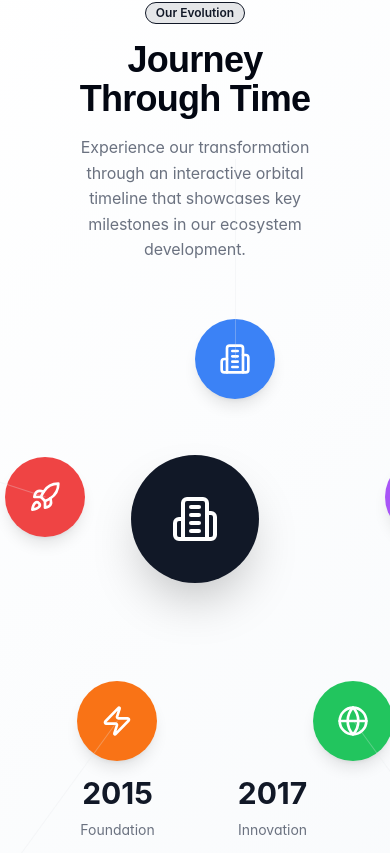
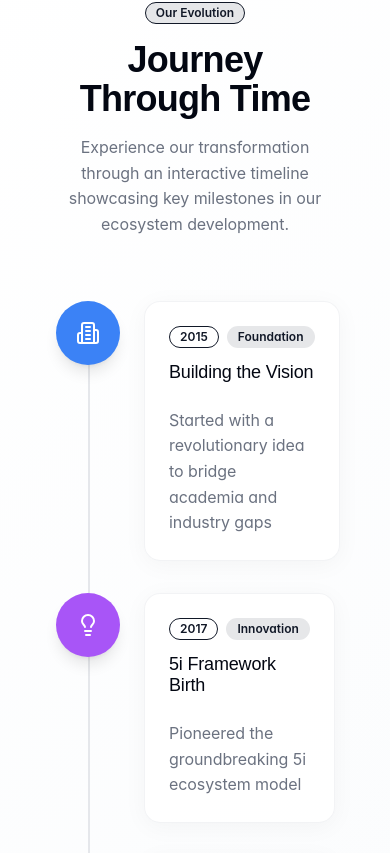
Before and after one commit to ranjith-2102/aakam360-futuristic-web, a React (Vite) app: page /about in a window 390 px wide. Shown: the part 3030-3883 px from the top of the page. Built offline with nearby package versions, Linux system fonts and the light colour scheme.

Commit message:
Fix responsive issue in Journey section

```diff
--- a/src/pages/About.tsx
+++ b/src/pages/About.tsx
@@ -195,7 +195,7 @@ const About = () => {
         </div>
       </section>
 
-      {/* Journey Section - New Orbit Concept */}
+      {/* Journey Section - Responsive Design */}
       <section className="py-20 px-6 section-gradient relative overflow-hidden">
         <div className="container mx-auto max-w-7xl">
           <div className="text-center mb-16 fade-in-up">
@@ -204,23 +204,23 @@ const About = () => {
             </Badge>
             <h2 className="heading-xl text-4xl mb-4">Journey Through Time</h2>
             <p className="body-large text-muted-foreground max-w-2xl mx-auto">
-              Experience our transformation through an interactive orbital timeline that showcases key milestones in our ecosystem development.
+              Experience our transformation through an interactive timeline showcasing key milestones in our ecosystem development.
             </p>
           </div>
 
-          {/* Orbital Journey */}
-          <div className="relative">
+          {/* Desktop Orbital Journey */}
+          <div className="hidden lg:block relative">
             {/* Central Hub */}
-            <div className="absolute top-1/2 left-1/2 transform -translate-x-1/2 -translate-y-1/2 w-32 h-32 bg-primary rounded-full flex items-center justify-center z-20 shadow-2xl">
-              <Building2 className="h-12 w-12 text-white" />
+            <div className="absolute top-1/2 left-1/2 transform -translate-x-1/2 -translate-y-1/2 w-24 h-24 bg-primary rounded-full flex items-center justify-center z-20 shadow-2xl">
+              <Building2 className="h-8 w-8 text-white" />
             </div>
 
             {/* Orbital Rings */}
-            <div className="relative w-full h-96 md:h-[600px] flex items-center justify-center">
+            <div className="relative w-full h-[500px] flex items-center justify-center">
               {journeyPhases.map((phase, index) => {
                 const IconComponent = phase.icon;
                 const angle = (index * 72) - 90; // 360/5 = 72 degrees between each
-                const radius = 200;
+                const radius = 180;
                 const x = Math.cos((angle * Math.PI) / 180) * radius;
                 const y = Math.sin((angle * Math.PI) / 180) * radius;
 
@@ -246,25 +246,25 @@ const About = () => {
                     />
 
                     {/* Phase Node */}
-                    <div className={`w-20 h-20 ${phase.color} rounded-full flex items-center justify-center shadow-lg group-hover:scale-110 transition-transform duration-300`}>
-                      <IconComponent className="h-8 w-8 text-white" />
+                    <div className={`w-16 h-16 ${phase.color} rounded-full flex items-center justify-center shadow-lg group-hover:scale-110 transition-transform duration-300`}>
+                      <IconComponent className="h-6 w-6 text-white" />
                     </div>
 
                     {/* Phase Info Card */}
-                    <Card className="absolute top-24 left-1/2 transform -translate-x-1/2 w-80 modern-card opacity-0 group-hover:opacity-100 transition-opacity duration-300 z-30">
-                      <CardHeader>
+                    <Card className="absolute top-20 left-1/2 transform -translate-x-1/2 w-72 modern-card opacity-0 group-hover:opacity-100 transition-opacity duration-300 z-30 pointer-events-none group-hover:pointer-events-auto">
+                      <CardHeader className="pb-3">
                         <div className="flex items-center gap-2 mb-2">
-                          <Badge variant="outline" className="text-primary border-primary">
+                          <Badge variant="outline" className="text-primary border-primary text-xs">
                             {phase.year}
                           </Badge>
-                          <Badge className="bg-primary/10 text-primary">
+                          <Badge className="bg-primary/10 text-primary text-xs">
                             {phase.phase}
                           </Badge>
                         </div>
-                        <CardTitle className="heading-lg text-lg">{phase.title}</CardTitle>
+                        <CardTitle className="heading-lg text-base">{phase.title}</CardTitle>
                       </CardHeader>
-                      <CardContent>
-                        <p className="body-small text-muted-foreground">{phase.description}</p>
+                      <CardContent className="pt-0">
+                        <p className="body-small text-muted-foreground text-sm">{phase.description}</p>
                       </CardContent>
                     </Card>
                   </div>
@@ -273,12 +273,52 @@ const About = () => {
             </div>
           </div>
 
+          {/* Mobile & Tablet Vertical Timeline */}
+          <div className="block lg:hidden">
+            <div className="relative max-w-2xl mx-auto">
+              {/* Timeline Line */}
+              <div className="absolute left-8 top-0 bottom-0 w-0.5 bg-border"></div>
+
+              <div className="space-y-8">
+                {journeyPhases.map((phase, index) => {
+                  const IconComponent = phase.icon;
+                  return (
+                    <div key={phase.year} className="relative flex items-start fade-in-up" style={{ animationDelay: `${index * 0.1}s` }}>
+                      {/* Timeline Node */}
+                      <div className={`relative z-10 w-16 h-16 ${phase.color} rounded-full flex items-center justify-center shadow-lg flex-shrink-0`}>
+                        <IconComponent className="h-6 w-6 text-white" />
+                      </div>
+
+                      {/* Content */}
+                      <Card className="ml-6 modern-card flex-1 hover-scale">
+                        <CardHeader>
+                          <div className="flex items-center gap-2 mb-2">
+                            <Badge variant="outline" className="text-primary border-primary">
+                              {phase.year}
+                            </Badge>
+                            <Badge className="bg-primary/10 text-primary">
+                              {phase.phase}
+                            </Badge>
+                          </div>
+                          <CardTitle className="heading-lg text-lg">{phase.title}</CardTitle>
+                        </CardHeader>
+                        <CardContent>
+                          <p className="body-large text-muted-foreground">{phase.description}</p>
+                        </CardContent>
+                      </Card>
+                    </div>
+                  );
+                })}
+              </div>
+            </div>
+          </div>
+
           {/* Journey Stats */}
           <div className="mt-16 text-center fade-in-up">
-            <div className="grid grid-cols-2 md:grid-cols-5 gap-8">
+            <div className="grid grid-cols-2 md:grid-cols-5 gap-4 md:gap-8">
               {journeyPhases.map((phase, index) => (
                 <div key={phase.year} className="fade-in-up" style={{ animationDelay: `${index * 0.1}s` }}>
-                  <div className="text-3xl font-bold text-primary mb-2">{phase.year}</div>
+                  <div className="text-2xl md:text-3xl font-bold text-primary mb-2">{phase.year}</div>
                   <div className="body-small text-muted-foreground">{phase.phase}</div>
                 </div>
               ))}
```
